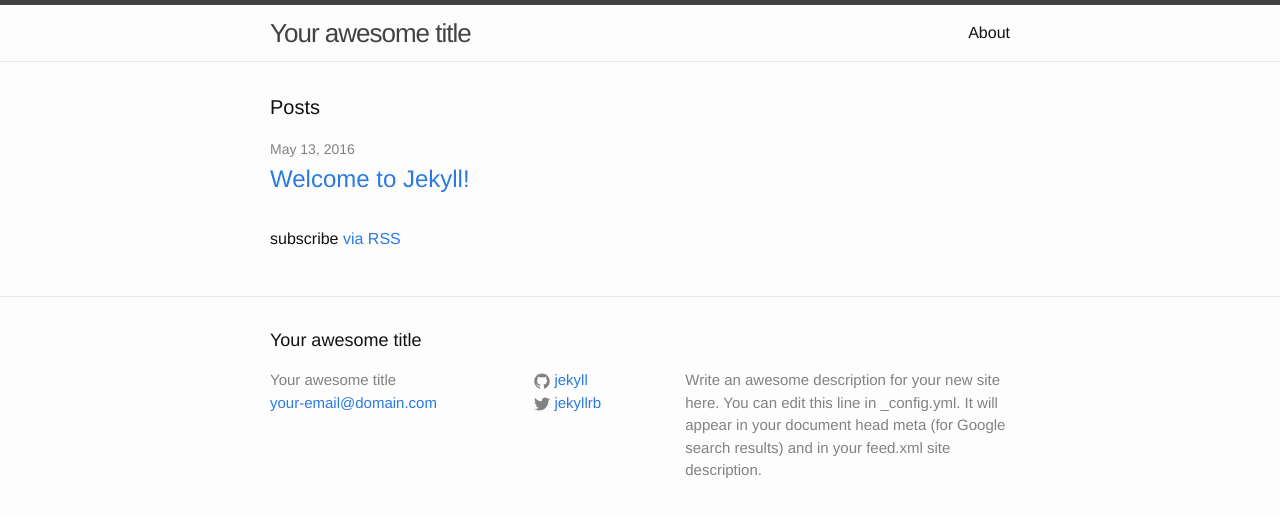
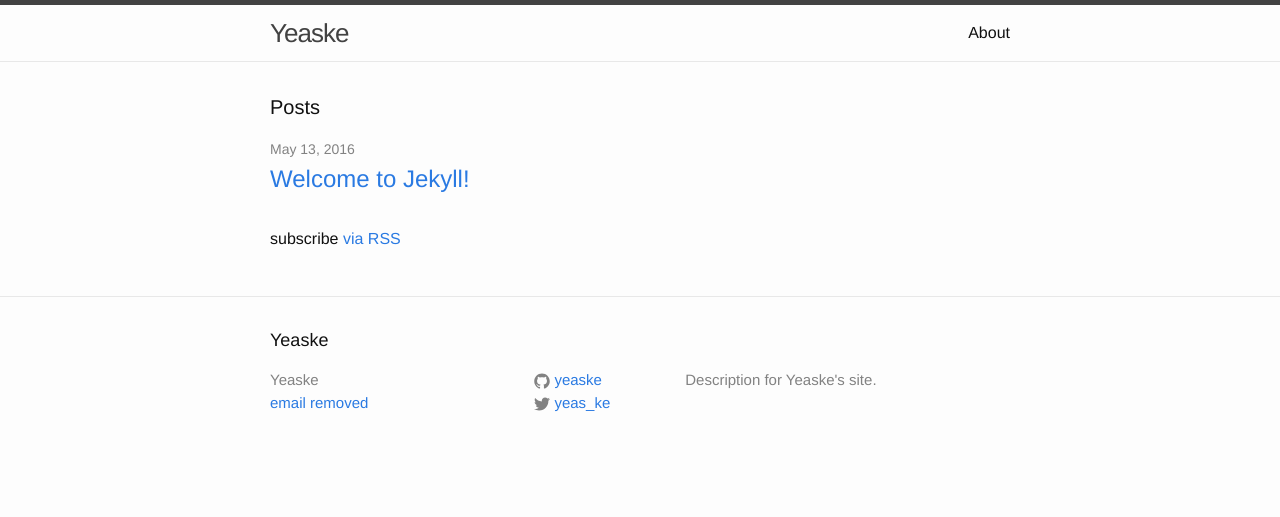
Before and after one commit to yeaske/yeaske.github.io, a Jekyll site: the page built from index.html, in a window 1280 px wide. Shown: the top 517 px of the page. Built offline with Jekyll 4.4.1, drawn with Linux system fonts in a browser that asks for light colours.

Commit message:
Update _config.yml
Config updates

```diff
--- a/_config.yml
+++ b/_config.yml
@@ -6,16 +6,14 @@
 # 'jekyll serve'. If you change this file, please restart the server process.
 
 # Site settings
-title: Your awesome title
-email: your-email@domain.com
+title: Yeaske
+email: [email removed]
 description: > # this means to ignore newlines until "baseurl:"
-  Write an awesome description for your new site here. You can edit this
-  line in _config.yml. It will appear in your document head meta (for
-  Google search results) and in your feed.xml site description.
+  Description for Yeaske's site.
 baseurl: "" # the subpath of your site, e.g. /blog
 url: "http://yourdomain.com" # the base hostname & protocol for your site
-twitter_username: jekyllrb
-github_username:  jekyll
+twitter_username: yeas_ke
+github_username:  yeaske
 
 # Build settings
 markdown: kramdown
```
